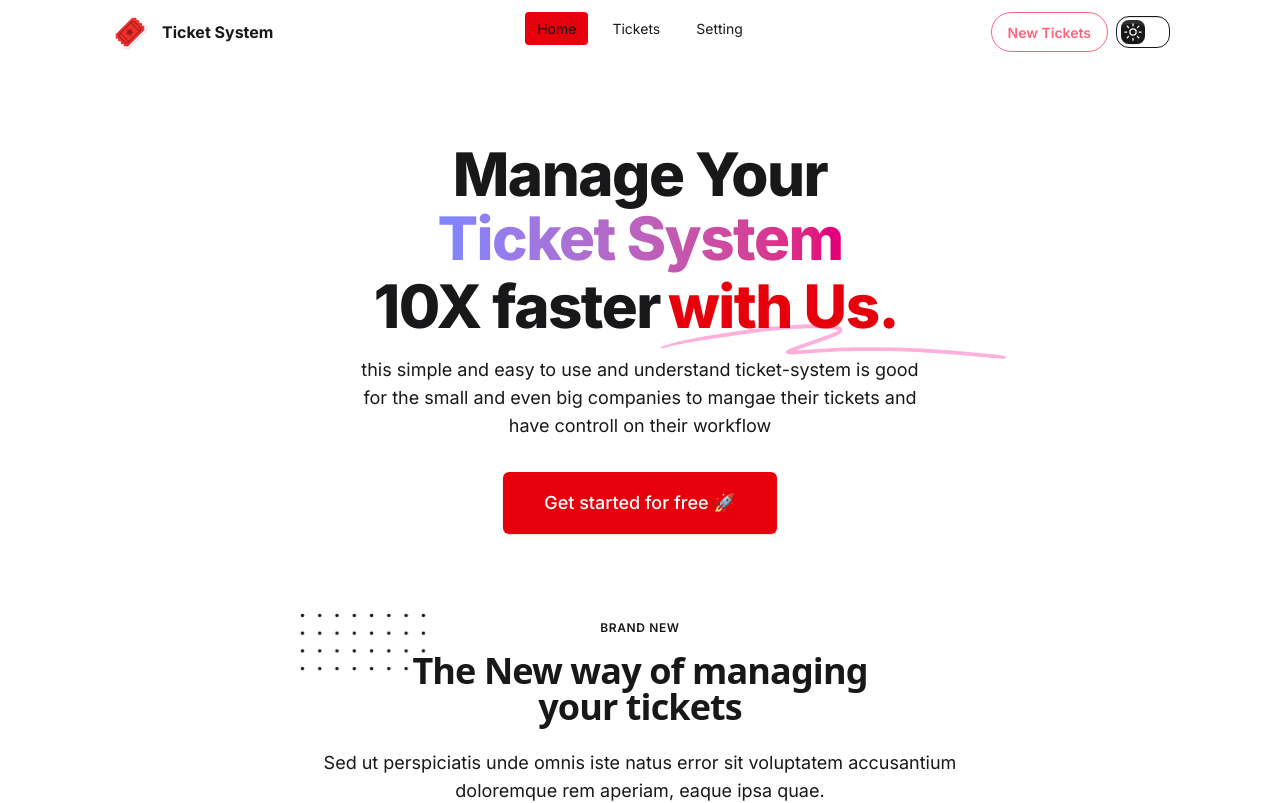
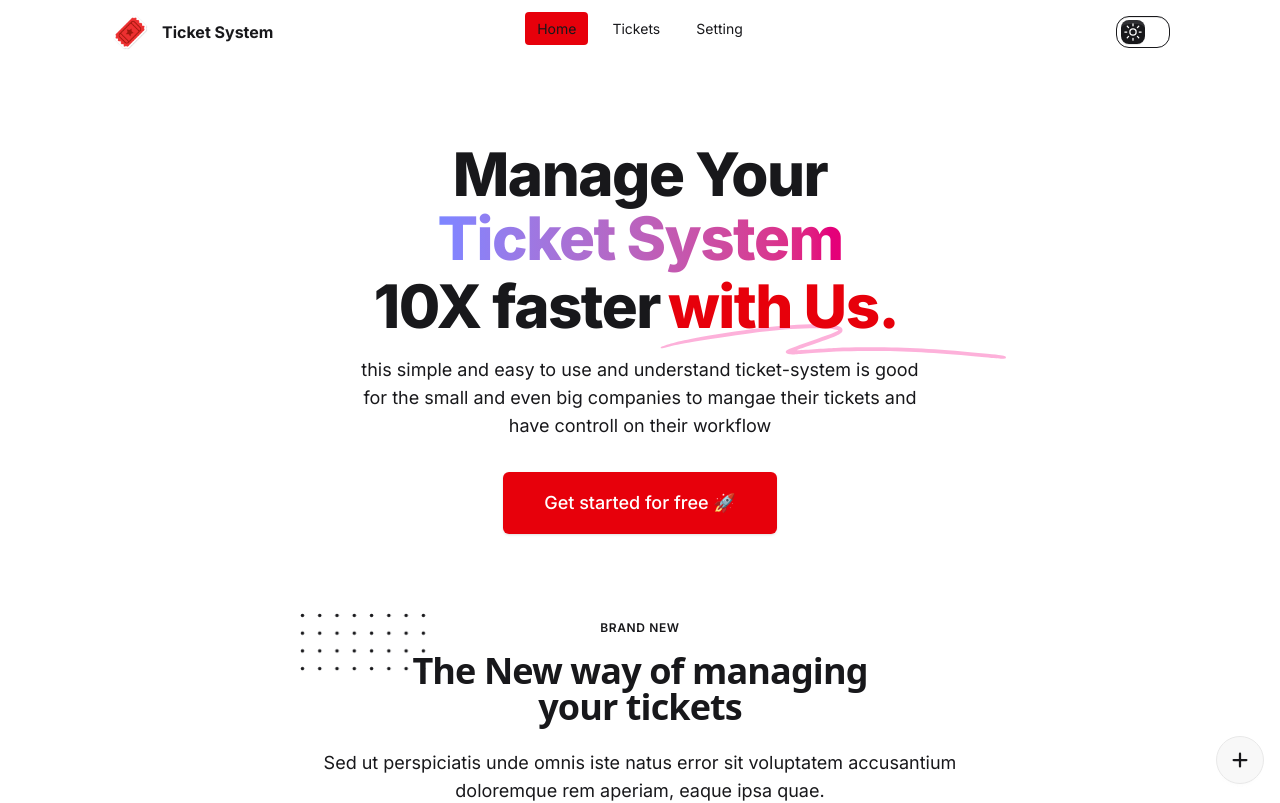
Before and after one commit to homayunmmdy/Ticket-System, a Next.js app: page / in a window 1280 px wide. Shown: the top 803 px of the page. Built offline with nearby package versions, Linux system fonts and the light colour scheme; no server answers; the database is empty.

Commit message:
add : FAB or Floating Action Button

```diff
--- /dev/null
+++ b/app/components/FAB.jsx
@@ -0,0 +1,102 @@
+import Link from "next/link"
+
+const FAB = () => {
+    return (
+        <div className="fab fab-flower">
+            {/* a focusable div with tabIndex is necessary to work on all browsers. role="button" is necessary for accessibility */}
+            <div tabIndex={0} role="button" className="btn btn-circle btn-lg">
+                <svg
+                    aria-label="New"
+                    xmlns="http://www.w3.org/2000/svg"
+                    viewBox="0 0 16 16"
+                    fill="currentColor"
+                    className="size-6"
+                >
+                    <path
+                        d="M8.75 3.75a.75.75 0 0 0-1.5 0v3.5h-3.5a.75.75 0 0 0 0 1.5h3.5v3.5a.75.75 0 0 0 1.5 0v-3.5h3.5a.75.75 0 0 0 0-1.5h-3.5v-3.5Z"
+                    />
+                </svg>
+            </div>
+
+            {/* Main Action button replaces the original button when FAB is open */}
+            <button className="fab-main-action btn btn-circle btn-lg btn-error">
+                <Link href="/TicketPage/new">
+                    <svg
+                        aria-label="New post"
+                        xmlns="http://www.w3.org/2000/svg"
+                        viewBox="0 0 16 16"
+                        fill="currentColor"
+                        className="size-6"
+                    >
+                        <path
+                            fillRule="evenodd"
+                            d="M11.013 2.513a1.75 1.75 0 0 1 2.475 2.474L6.226 12.25a2.751 2.751 0 0 1-.892.596l-2.047.848a.75.75 0 0 1-.98-.98l.848-2.047a2.75 2.75 0 0 1 .596-.892l7.262-7.261Z"
+                            clipRule="evenodd"
+                        />
+                    </svg></Link>
+            </button>
+
+            {/* buttons that show up when FAB is open */}
+            {/* <button className="btn btn-circle btn-lg">
+                <svg
+                    aria-label="New camera photo"
+                    xmlns="http://www.w3.org/2000/svg"
+                    viewBox="0 0 16 16"
+                    fill="currentColor"
+                    className="size-6"
+                >
+                    <path d="M9.5 8.5a1.5 1.5 0 1 1-3 0 1.5 1.5 0 0 1 3 0Z" />
+                    <path
+                        fillRule="evenodd"
+                        d="M2.5 5A1.5 1.5 0 0 0 1 6.5v5A1.5 1.5 0 0 0 2.5 13h11a1.5 1.5 0 0 0 1.5-1.5v-5A1.5 1.5 0 0 0 13.5 5h-.879a1.5 1.5 0 0 1-1.06-.44l-1.122-1.12A1.5 1.5 0 0 0 9.38 3H6.62a1.5 1.5 0 0 0-1.06.44L4.439 4.56A1.5 1.5 0 0 1 3.38 5H2.5ZM11 8.5a3 3 0 1 1-6 0 3 3 0 0 1 6 0Z"
+                        clipRule="evenodd"
+                    />
+                </svg>
+            </button>
+            <button className="btn btn-circle btn-lg">
+                <svg
+                    aria-label="New poll"
+                    xmlns="http://www.w3.org/2000/svg"
+                    viewBox="0 0 16 16"
+                    fill="currentColor"
+                    className="size-6"
+                >
+                    <path
+                        d="M3 4.75a1 1 0 1 0 0-2 1 1 0 0 0 0 2ZM6.25 3a.75.75 0 0 0 0 1.5h7a.75.75 0 0 0 0-1.5h-7ZM6.25 7.25a.75.75 0 0 0 0 1.5h7a.75.75 0 0 0 0-1.5h-7ZM6.25 11.5a.75.75 0 0 0 0 1.5h7a.75.75 0 0 0 0-1.5h-7ZM4 12.25a1 1 0 1 1-2 0 1 1 0 0 1 2 0ZM3 9a1 1 0 1 0 0-2 1 1 0 0 0 0 2Z"
+                    />
+                </svg>
+            </button>
+            <button className="btn btn-circle btn-lg">
+                <svg
+                    aria-label="New gallery photo"
+                    xmlns="http://www.w3.org/2000/svg"
+                    viewBox="0 0 16 16"
+                    fill="currentColor"
+                    className="size-6"
+                >
+                    <path
+                        fillRule="evenodd"
+                        d="M2 4a2 2 0 0 1 2-2h8a2 2 0 0 1 2 2v8a2 2 0 0 1-2 2H4a2 2 0 0 1-2-2V4Zm10.5 5.707a.5.5 0 0 0-.146-.353l-1-1a.5.5 0 0 0-.708 0L9.354 9.646a.5.5 0 0 1-.708 0L6.354 7.354a.5.5 0 0 0-.708 0l-2 2a.5.5 0 0 0-.146.353V12a.5.5 0 0 0 .5.5h8a.5.5 0 0 0 .5-.5V9.707ZM12 5a1 1 0 1 1-2 0 1 1 0 0 1 2 0Z"
+                        clipRule="evenodd"
+                    />
+                </svg>
+            </button>
+            <button className="btn btn-circle btn-lg">
+                <svg
+                    aria-label="New voice"
+                    xmlns="http://www.w3.org/2000/svg"
+                    viewBox="0 0 16 16"
+                    fill="currentColor"
+                    className="size-6"
+                >
+                    <path d="M8 1a2 2 0 0 0-2 2v4a2 2 0 1 0 4 0V3a2 2 0 0 0-2-2Z" />
+                    <path
+                        d="M4.5 7A.75.75 0 0 0 3 7a5.001 5.001 0 0 0 4.25 4.944V13.5h-1.5a.75.75 0 0 0 0 1.5h4.5a.75.75 0 0 0 0-1.5h-1.5v-1.556A5.001 5.001 0 0 0 13 7a.75.75 0 0 0-1.5 0 3.5 3.5 0 1 1-7 0Z"
+                    />
+                </svg>
+            </button> */}
+        </div>
+    )
+}
+
+export default FAB
--- a/app/components/Nav.jsx
+++ b/app/components/Nav.jsx
@@ -33,7 +33,6 @@ const Nav = () => {
           </ul>
         </div>
         <div className="navbar-end gap-2">
-          <Link className="btn btn-outline rounded-full btn-error hidden sm:flex" href="/TicketPage/new">New Tickets</Link>
           <ThemeToggle />
         </div>
       </div>
--- a/app/layout.jsx
+++ b/app/layout.jsx
@@ -5,6 +5,7 @@ import Dock from "./components/Dock";
 import Footer from "./components/Footer";
 import SiteConfig from "./config/site";
 import "./globals.css";
+import FAB from "./components/FAB";
 const inter = Inter({ subsets: ["latin"] });
 
 export const metadata = {
@@ -22,6 +23,7 @@ export default function RootLayout({ children }) {
             <div className="grow overflow-y-auto bg-page text-default-text">
               {children}
             </div>
+            <FAB />
             <Dock />
             <Footer />
           </div>
```
